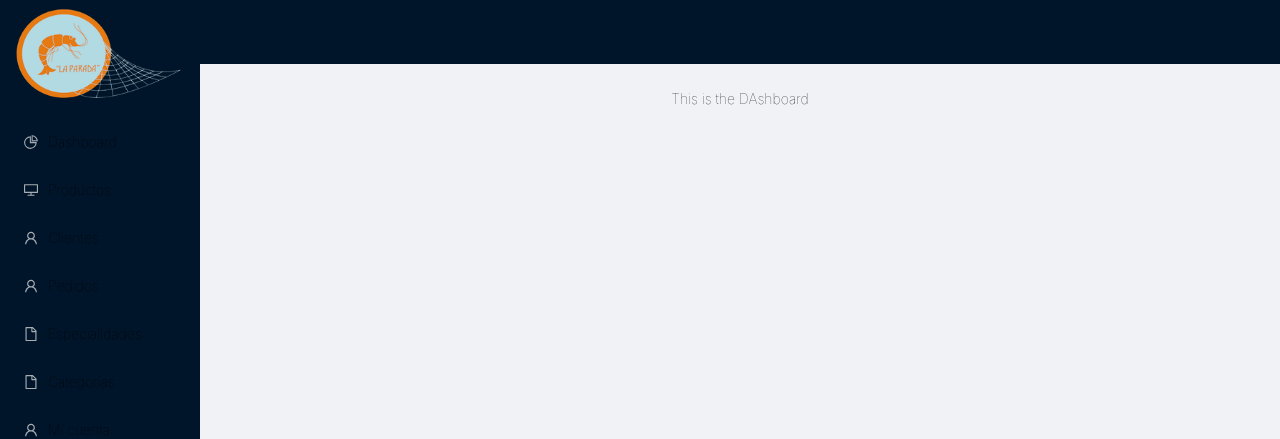
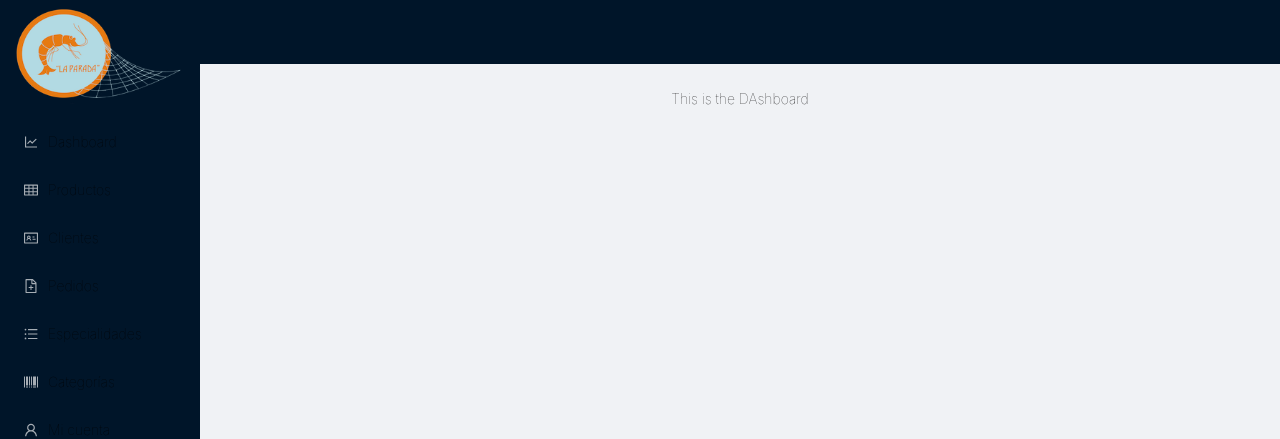
Before and after one commit to prgbono/laParadaReact, a React (Create React App) app: page / in a window 1280 px wide. Shown: the top 439 px of the page. Built offline with nearby package versions, Linux system fonts and the light colour scheme.

Commit message:
Iconos para el menu Sider

```diff
--- a/src/components/App.js
+++ b/src/components/App.js
@@ -2,8 +2,8 @@ import React, { useState } from 'react';
 import '../styles/App.css';
 import { Layout, Menu } from 'antd';
 import logo from '../assets/logo/logo.png';
-import { DesktopOutlined, PieChartOutlined,
-  FileOutlined, UserOutlined } from '@ant-design/icons';
+import { LineChartOutlined, TableOutlined, IdcardOutlined, FileAddOutlined,
+  BarcodeOutlined, UnorderedListOutlined, UserOutlined } from '@ant-design/icons';
 import styled from '@emotion/styled'
 import { Dashboard, CategoriesPage, SpecialtiesPage, CustomersPage, OrdersPage,
   MyAccountPage, ProductsPage } from "../pages";
@@ -36,32 +36,32 @@ const App = () => {
               mode="inline"
               style={{ textAlign: 'left' }}
               >
-              <Menu.Item key="1" icon={<PieChartOutlined />}>
+              <Menu.Item key="1" icon={<LineChartOutlined />}>
                 <Link to="/">
                   <LinkFontColor>Dashboard</LinkFontColor>
                 </Link>
               </Menu.Item>
-              <Menu.Item key="2" icon={<DesktopOutlined />}>
+              <Menu.Item key="2" icon={<TableOutlined />}>
                 <Link to="/products">
                   <LinkFontColor>Productos</LinkFontColor>
                 </Link>
               </Menu.Item>
-              <Menu.Item key="4" icon={<UserOutlined />}>
+              <Menu.Item key="4" icon={<IdcardOutlined />}>
                 <Link to="/customers">
                   <LinkFontColor>Clientes</LinkFontColor>
                 </Link>
               </Menu.Item>
-              <Menu.Item key="3" icon={<UserOutlined />}>
+              <Menu.Item key="3" icon={<FileAddOutlined />}>
                 <Link to="/orders">
                   <LinkFontColor>Pedidos</LinkFontColor>
                 </Link>
               </Menu.Item>
-              <Menu.Item key="6" icon={<FileOutlined />}>
+              <Menu.Item key="6" icon={<UnorderedListOutlined />}>
                 <Link to="/specialties">
                   <LinkFontColor>Especialidades</LinkFontColor>
                 </Link>
               </Menu.Item>
-              <Menu.Item key="7" icon={<FileOutlined />}>
+              <Menu.Item key="7" icon={<BarcodeOutlined />}>
                 <Link to="/categories">
                   <LinkFontColor>Categorías</LinkFontColor>
                 </Link>
```
Also changed, not shown: 1 other file (tests, documents, lock files or other folders).
